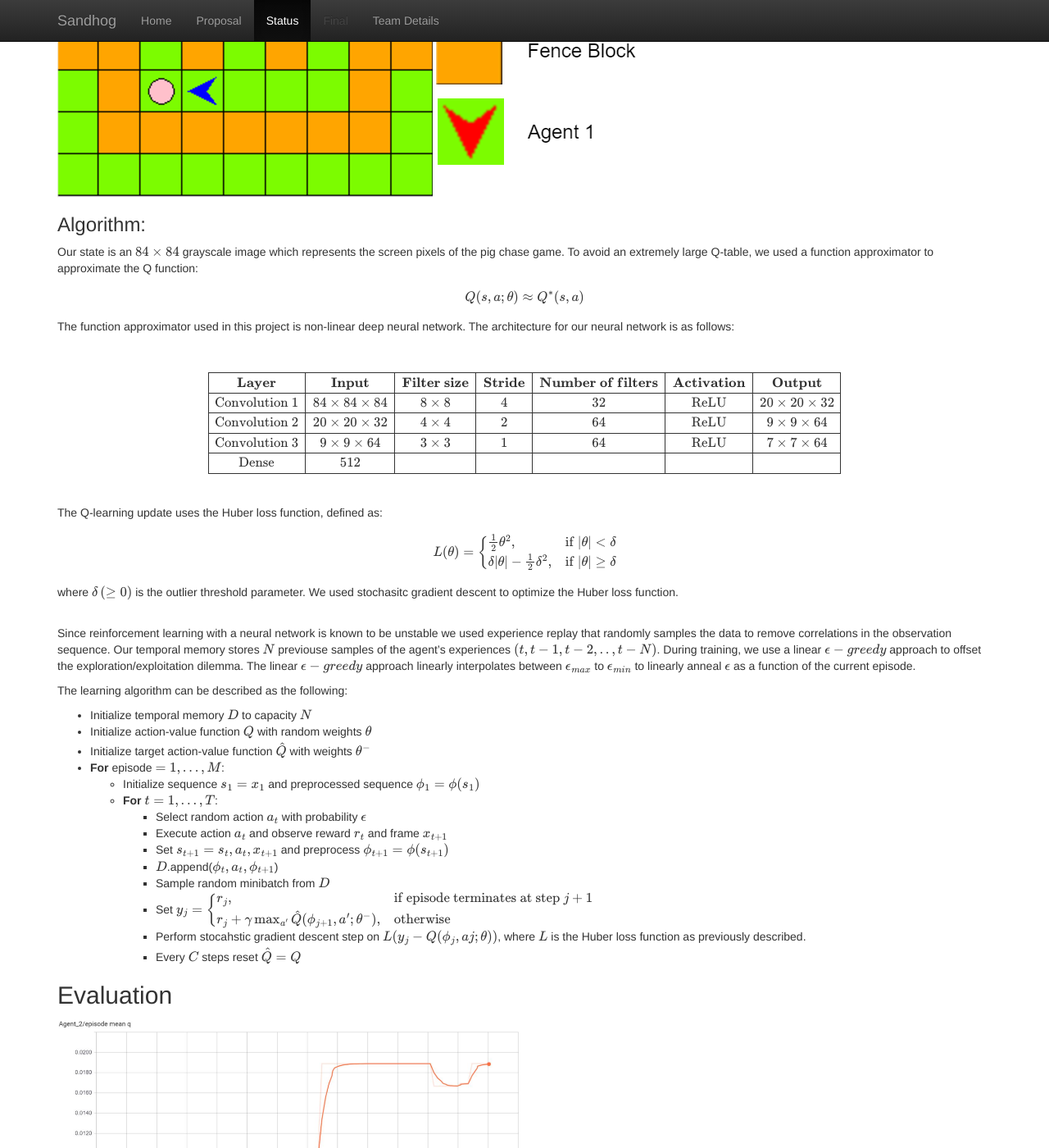
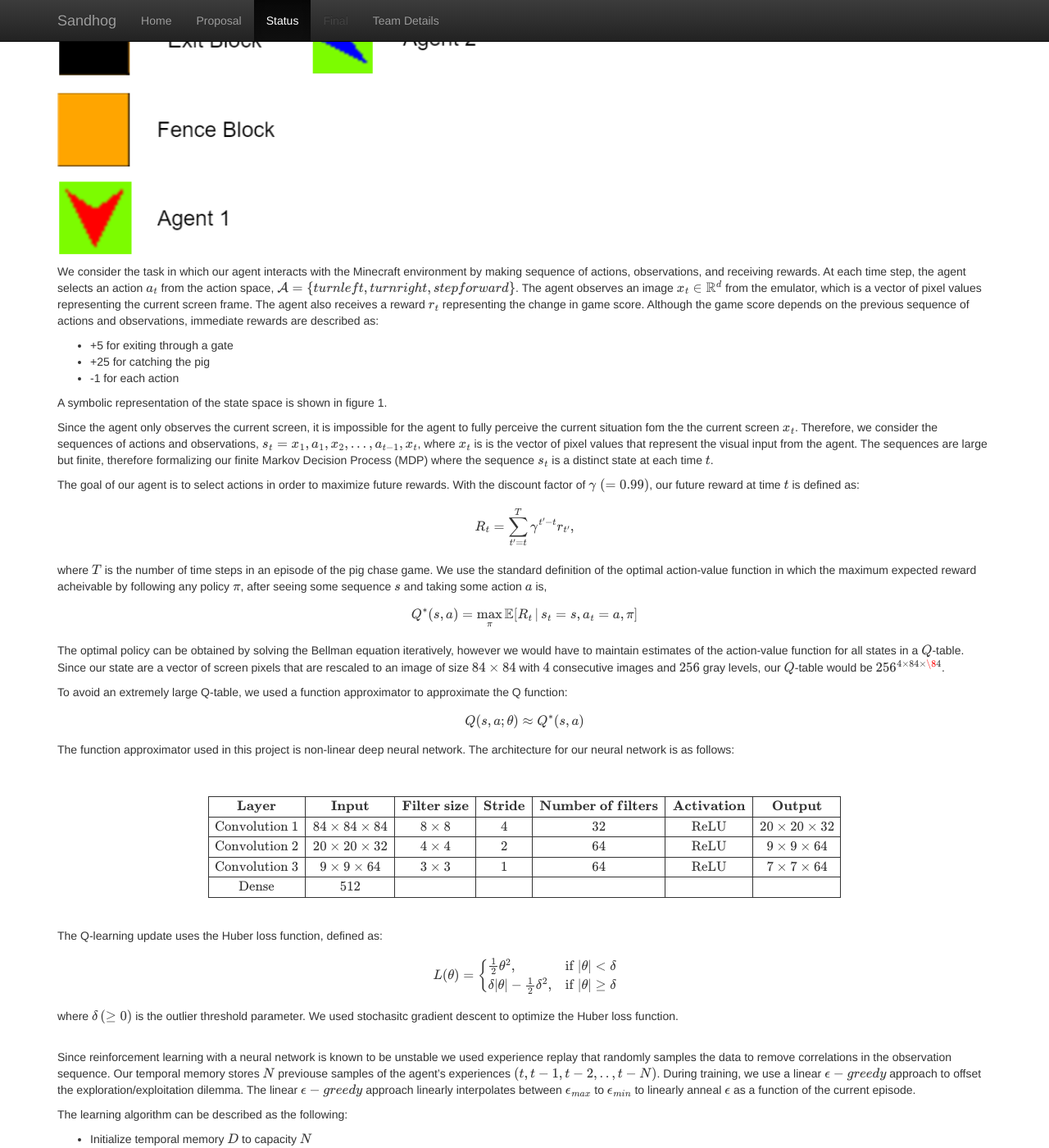
Before and after one commit to hfloresr/Sandhog, a Jekyll site: the page built from docs/status.md, in a window 1280 px wide and 1400 px high, scrolled down 1678 px. Shown: the whole window at 82% size. Built offline with Jekyll 4.4.1, drawn with Linux system fonts in a browser that asks for light colours; formulas are drawn with MathJax 3; some of the changed text lies outside the part shown.

Commit message:
added description of the size of state space

```diff
--- a/docs/status.md
+++ b/docs/status.md
@@ -16,6 +16,12 @@ Given the complexity of the collaborative challenge, we will employ off-the-shel
 
 ## Approach
 
+Figure 1: Symbolic State Space
+
+![Alt text](results/state_space.PNG?raw=true "State Space"){:height="50%" width="50%"}
+![Alt text](results/labels.png?raw=true "Labels"){:height="50%" width="50%"}
+
+
 We consider the task in which our agent interacts with the Minecraft environment by making sequence of actions, observations, and receiving rewards. At each time step, the agent selects an action $$a_t$$ from the action space, $$\mathcal{A} = \{turn left, turn right, step forward\}$$. The agent observes an image $$x_t \in \mathbb{R}^{d}$$ from the emulator, which is a vector of pixel values representing the current screen frame. The agent also receives a reward $$r_t$$ representing the change in game score. Although the game score depends on the previous sequence of actions and observations, immediate rewards are described as:
   * +5 for exiting through a gate
   * +25 for catching the pig
@@ -33,14 +39,8 @@ where $$T$$ is the number of time steps in an episode of the pig chase game. We
 
 $$Q^{*}(s,a) = \max_{\pi} \mathbb{E} [ R_{t} \, \lvert \, s_{t}=s, a_{t}=a, \pi ]$$
 
+The optimal policy can be obtained by solving the Bellman equation iteratively, however we would have to maintain estimates of the action-value function for all states in a $$Q$$-table. Since our state are a vector of screen pixels that are rescaled to an image of size $$84\times84$$ with $$4$$ consecutive images and $$256$$ gray levels, our $$Q$$-table would be $$256^{4\times84\times\84}$$.
 
-Symbolic State Space:
-
-![Alt text](results/state_space.PNG?raw=true "State Space")
-![Alt text](results/labels.png?raw=true "Labels")
-
-### Algorithm:
-Our state is an $$84 \times 84$$ grayscale image which represents the screen pixels of the pig chase game.
 To avoid an extremely large Q-table, we used a function approximator to approximate the Q function:
 
 $$Q(s, a; \theta) \approx Q^{*}(s, a)$$
```
